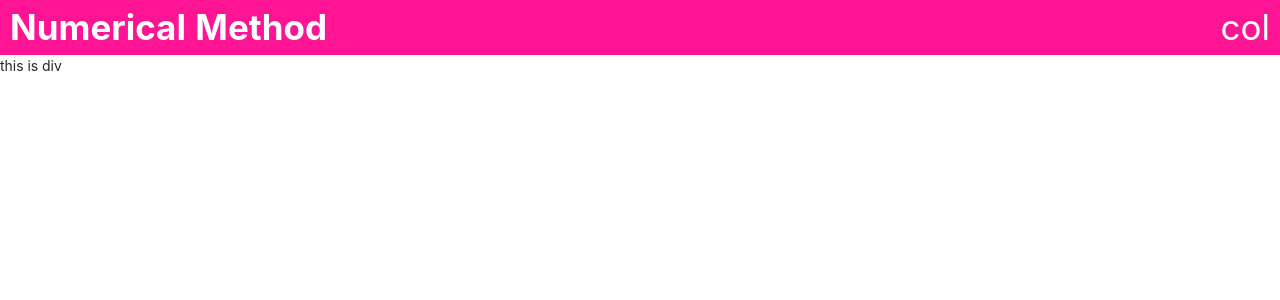
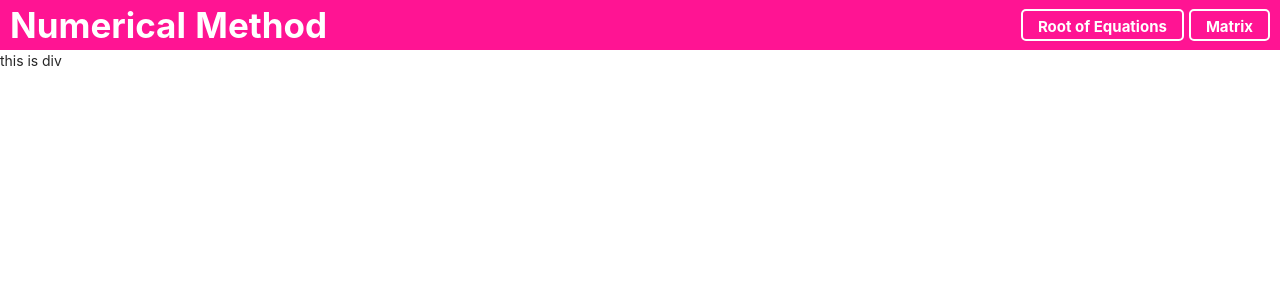
Before and after one commit to BabyBbeam/Numerical-Method, a React (Create React App) app: page / in a window 1280 px wide. Shown: the top 300 px of the page. Built offline with nearby package versions, Linux system fonts and the light colour scheme.

Commit message:
Add Navigator Bar.

```diff
--- a/src/components/Navbar/Navbar.css
+++ b/src/components/Navbar/Navbar.css
@@ -1,16 +1,52 @@
 .navbar-row{
-    height: 55px;
+    display: flex;
+    height: 50px;
+    line-height: 50px;
     font-size: 35px;
     color: #fff;
     align-items: center;
     background-color: deeppink;
 }
 .navbar-row .logo{
+    display: inline-flex;
+    vertical-align: middle;
     padding: 0 0 0 10px;
     text-align: left;
     font-weight: bold;
 }
 .navbar-row .menu{
+    display: inline-flex;
+    justify-content: flex-end;
+    align-items: center;
     padding: 0 10px 0 0;
     text-align: right;
 }
+
+.navbar-row Button{
+    margin-left: 5px;
+    color: #fff;
+    background-color: deeppink;
+    border: 2px solid white;
+    border-radius: 5px;
+    font-size: 15px;
+    font-weight: bold;
+}
+
+.navbar-row Button:hover{
+    color: #fff;
+    background-color: rgb(255, 152, 207);
+    border: 2px solid white;
+}
+
+.roet-menu{
+    background-color: deeppink;
+}
+
+.roet-menu :hover{
+    background-color: rgb(255, 152, 207);
+}
+
+.roet-menu-item{
+    color: #fff;
+    font-weight: bold;
+}
--- a/src/components/Navbar/Navbar.js
+++ b/src/components/Navbar/Navbar.js
@@ -1,15 +1,51 @@
 import React, { Component } from 'react'
 import { Row, Col } from 'antd'
+import { Menu, Dropdown, Button, Space } from 'antd';
 import './Navbar.css'
+
+const roet_menu = (
+    <Menu className='roet-menu'>
+        <Menu.Item className='roet-menu-item'>
+            Bisection Method
+        </Menu.Item>
+        <Menu.Item className='roet-menu-item'>
+            False-position Method
+        </Menu.Item>
+    </Menu>
+);
+
+const matrix_menu = (
+    <Menu className='roet-menu'>
+        <Menu.Item className='roet-menu-item'>
+            Bisection Method
+        </Menu.Item>
+        <Menu.Item className='roet-menu-item'>
+            False-position Method
+        </Menu.Item>
+    </Menu>
+);
+
 class Navbar extends Component {
     render() {
         return (
             <div>
-                <Row className='navbar-row'>
-                    <Col span={12} className='logo'>Numerical Method</Col>
-                    <Col span={12} className='menu'>col</Col>
-                </Row>
-                <div className='logo'>
+                <div>
+                    <Row className='navbar-row' type="flex" align="middle">
+                        <Col span={12} className='logo'>
+                            <span>Numerical Method</span>
+                        </Col>
+                        <Col span={12} className='menu'>
+                            <Dropdown overlay={roet_menu} placement="bottomCenter">
+                                <Button>Root of Equations</Button>
+                            </Dropdown>
+                            {/* <span style={{width:'5px'}}></span> */}
+                            <Dropdown overlay={matrix_menu} placement="bottomCenter">
+                                <Button>Matrix</Button>
+                            </Dropdown>
+                        </Col>
+                    </Row>
+                </div>
+                <div>
                     this is div
                 </div>
             </div>
```
